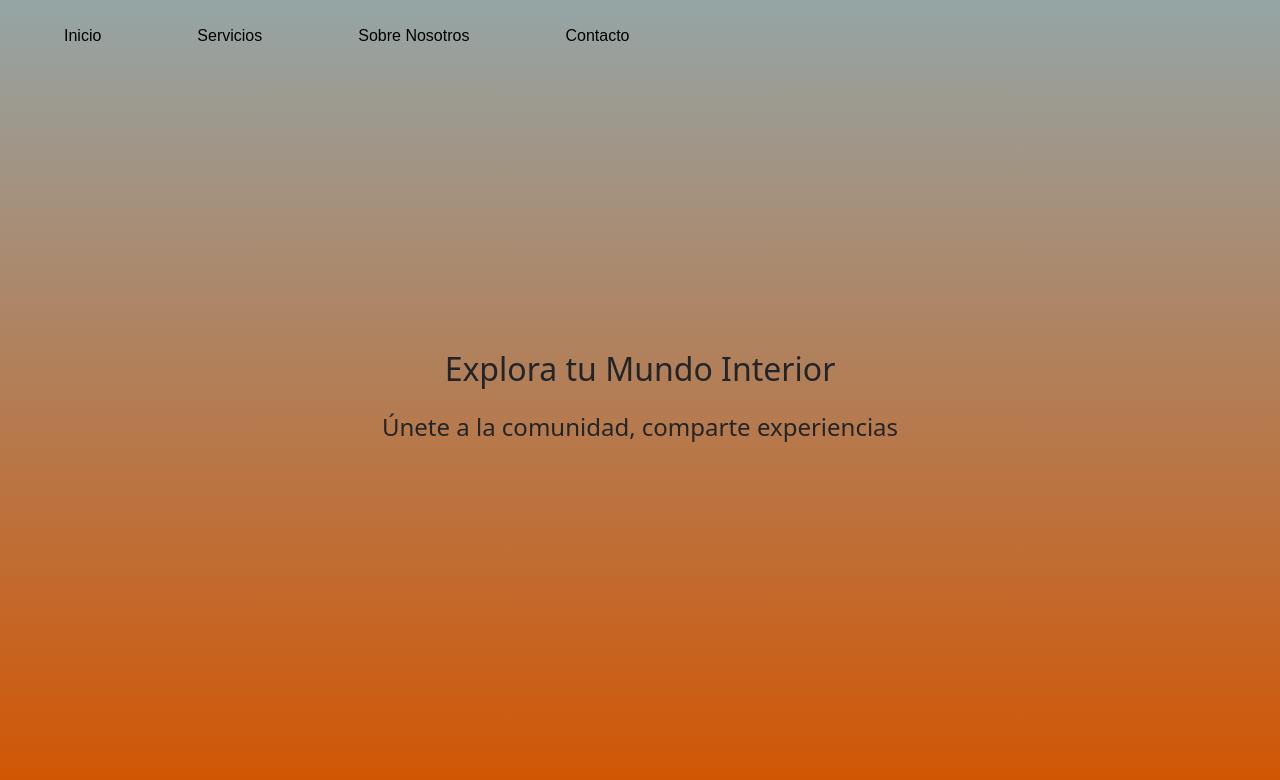
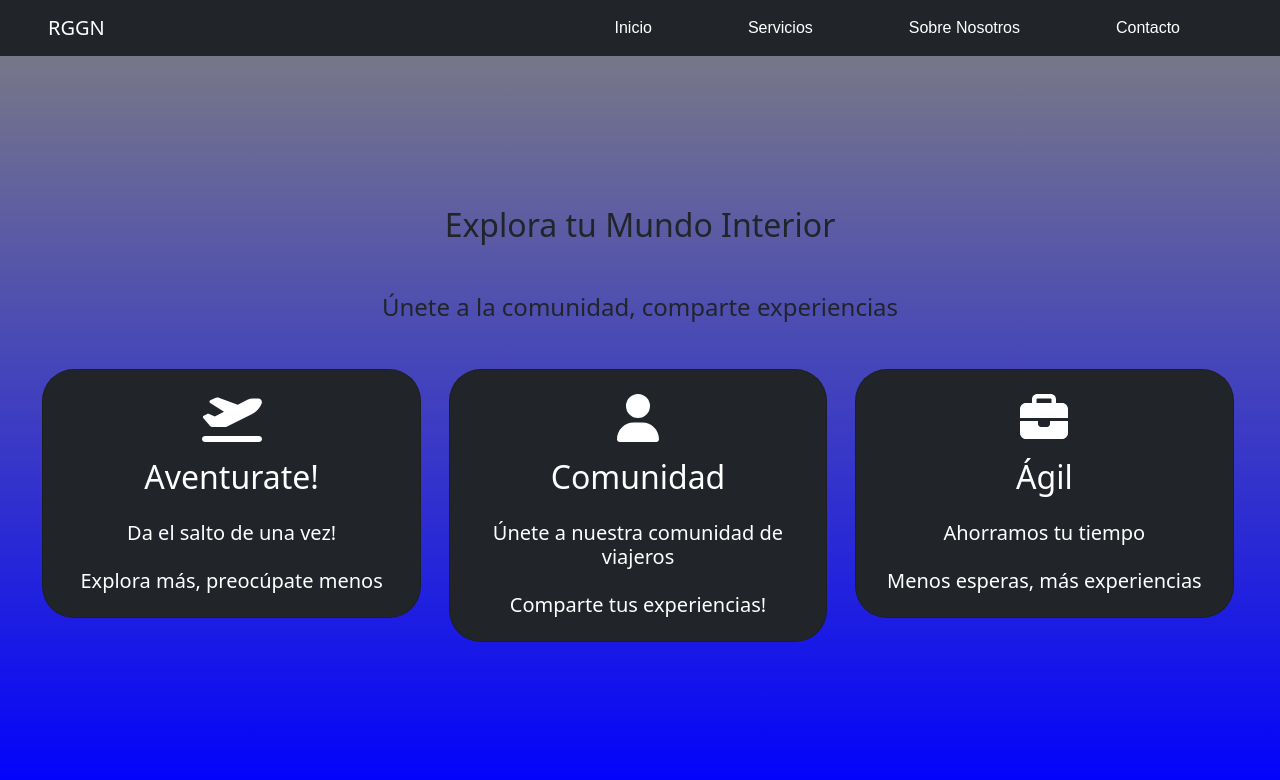
Before and after one commit to 4GeeksAcademy/rggn-final-project, a React app: page /services in a window 1280 px wide. Built offline with nearby package versions, Linux system fonts and the light colour scheme; no server answers; a web font is replaced by a local one.

Commit message:
navbar corregido y vista services

```diff
--- a/package.json
+++ b/package.json
@@ -73,6 +73,11 @@
 		]
 	},
 	"dependencies": {
+		"@fortawesome/fontawesome-svg-core": "^6.5.1",
+		"@fortawesome/free-brands-svg-icons": "^6.5.1",
+		"@fortawesome/free-regular-svg-icons": "^6.5.1",
+		"@fortawesome/free-solid-svg-icons": "^6.5.1",
+		"@fortawesome/react-fontawesome": "^0.2.0",
 		"bootstrap": "^5.3.2",
 		"prop-types": "^15.6.1",
 		"react": "^16.8.4",
--- a/src/front/js/component/navbar.js
+++ b/src/front/js/component/navbar.js
@@ -1,23 +1,48 @@
 import React from "react";
 import { Link } from "react-router-dom";
 
+
+
 export const Navbar = () => {
+
 	return (
-		<nav className="navbar navbar-expand-lg fixed-top">
+		<nav className="navbar navbar-expand-lg navbar-dark fixed-top bg-dark">
 		<div className="container-fluid ps-5">
-				<div className="collapse navbar-collapse" id="navbarSupportedContent">
-					<ul className="navbar-nav me-auto mb-2 mb-lg-0 p-2">
+		  <Link className="navbar-brand" to="/">
+		  RGGN
+		  </Link>
+		  <button
+			className="navbar-toggler"
+			type="button"
+			data-bs-toggle="collapse"
+			data-bs-target="#navbarNav"
+			aria-controls="navbarNav"
+			aria-expanded="false"
+			aria-label="Toggle navigation"
+		  >
+			<span className="navbar-toggler-icon"></span>
+		  </button>
+		  <div className="collapse navbar-collapse" id="navbarNav">
+			<ul className="navbar-nav ms-auto mb-2 mb-lg-0">
 			  <li className="nav-item">
-							<Link className="nav-link active custom-margin" to="/">Inicio</Link>
+				<Link className="nav-link active custom-margin" to="/">
+				  Inicio
+				</Link>
 			  </li>
 			  <li className="nav-item">
-							<Link className="nav-link active custom-margin" to="/services">Servicios</Link>
+				<Link className="nav-link active custom-margin" to="/services">
+				  Servicios
+				</Link>
 			  </li>
 			  <li className="nav-item">
-							<Link className="nav-link active custom-margin" to="/about">Sobre Nosotros</Link>
+				<Link className="nav-link active custom-margin" to="/about">
+				  Sobre Nosotros
+				</Link>
 			  </li>
 			  <li className="nav-item">
-							<Link className="nav-link active custom-margin" to="/">Contacto</Link>
+				<Link className="nav-link active custom-margin" to="/">
+				  Contacto
+				</Link>
 			  </li>
 			</ul>
 		  </div>
@@ -25,3 +50,5 @@ export const Navbar = () => {
 	  </nav>
 	);
   };
+
+  export default Navbar
--- a/src/front/js/component/services.jsx
+++ b/src/front/js/component/services.jsx
@@ -1,22 +1,85 @@
-import React from 'react';
+import React, { useState } from 'react';
+import { FontAwesomeIcon } from '@fortawesome/react-fontawesome';
+import { faPlaneDeparture, faPlaneArrival, faUser, faUsers, faBriefcase, faBriefcaseClock } from '@fortawesome/free-solid-svg-icons';
 
 
 const estiloFondo = {
-    background: 'linear-gradient(to bottom, #95a5a6, #d35400)',
-    height: '150vh',
-    display: 'flex',
-    flexDirection: 'column',
-    alignItems: 'center',
-    justifyContent: 'center'
+  background: 'linear-gradient(to bottom, grey, blue)',
+  height: '100vh',
+  display: 'flex',
+  flexDirection: 'column',
+  alignItems: 'center',
+  justifyContent: 'center'
 }
 
 export const Services = () => {
+  const [isHovered1, setIsHovered1] = useState(false);
+  const [isHovered2, setIsHovered2] = useState(false);
+  const [isHovered3, setIsHovered3] = useState(false);
+
   return (
-    <div style={estiloFondo} className="d-flex flex-column align-items-center justify-content-center vh-100">
-      <h2 className='mb-4'>Explora tu Mundo Interior</h2>
-      <h4>Únete a la comunidad, comparte experiencias</h4>
+    <div style={estiloFondo} className="d-flex flex-column align-items-center justify-content-center">
+    <h2 className='my-5'>Explora tu Mundo Interior</h2>
+    <h4 className='mb-5'>Únete a la comunidad, comparte experiencias</h4>
+
+    <div className="row">
+      <div className="col-md-4 pe-3">
+        <div
+          className="card bg-dark text-white rounded-5"
+          onMouseEnter={() => setIsHovered1(true)}
+          onMouseLeave={() => setIsHovered1(false)}
+        >
+          <div className="card-body d-flex flex-column align-items-center justify-content-center p-4">
+            {isHovered1 ? (
+              <FontAwesomeIcon icon={faPlaneArrival} style={{ color: "#fafafa", fontSize: "3rem" }} />
+            ) : (
+              <FontAwesomeIcon icon={faPlaneDeparture} style={{ color: "#ffffff", fontSize: "3rem" }} />
+            )}
+            <h2 className="card-text mt-3">Aventurate!</h2>
+            <h5 className="card-text text-center mt-3">Da el salto de una vez!<br></br><br></br>Explora más, preocúpate menos</h5>
+          </div>
+        </div>
+      </div>
+
+      <div className="col-md-4 pe-3">
+        <div
+          className="card bg-dark text-white rounded-5"
+          onMouseEnter={() => setIsHovered2(true)}
+          onMouseLeave={() => setIsHovered2(false)}
+        >
+          <div className="card-body d-flex flex-column align-items-center justify-content-center p-4">
+            {isHovered2 ? (
+              <FontAwesomeIcon icon={faUsers} style={{ color: "#fafafa", fontSize: "3rem" }} />
+            ) : (
+              <FontAwesomeIcon icon={faUser} style={{ color: "#ffffff", fontSize: "3rem" }} />
+            )}
+            <h2 className="card-text mt-3">Comunidad</h2>
+            <h5 className="card-text text-center mt-3">Únete a nuestra comunidad de viajeros<br></br><br></br>Comparte tus experiencias!</h5>
+          </div>
+        </div>
+      </div>
+
+      <div className="col-md-4 pe-3">
+        <div
+          className="card bg-dark text-white rounded-5"
+          onMouseEnter={() => setIsHovered3(true)}
+          onMouseLeave={() => setIsHovered3(false)}
+        >
+          <div className="card-body d-flex flex-column align-items-center justify-content-center p-4">
+            {isHovered3 ? (
+              <FontAwesomeIcon icon={faBriefcaseClock} style={{ color: "#fafafa", fontSize: "3rem" }} />
+            ) : (
+              <FontAwesomeIcon icon={faBriefcase} style={{ color: "#ffffff", fontSize: "3rem" }} />
+            )}
+            <h2 className="card-text mt-3">Ágil</h2>
+            <h5 className="card-text text-center mt-3">Ahorramos tu tiempo<br></br><br></br>Menos esperas, más experiencias</h5>
+          </div>
+        </div>
+      </div>
+
     </div>
-  );
+  </div>
+);
 }
 
 export default Services;
--- a/src/front/styles/index.css
+++ b/src/front/styles/index.css
@@ -1,14 +1,13 @@
 @import url('https://fonts.googleapis.com/css2?family=Unbounded:wght@500&display=swap');
-
 
 
 .navbar-nav .nav-link {
   margin-right: 80px;
-  font-family: 'Unbounded', sans-serif;
 }
 
 .nav-link{
   position: relative;
+  font-family: 'Unbounded', sans-serif;
 }
 
 .nav-link::after{
@@ -16,11 +15,12 @@
   transition: all 0.2s;
   height: 2px;
   width: 100%;
-  background-color: black;
+  background-color: rgb(255, 255, 255);
   position: absolute;
   bottom: 0;
   left: 0;
   content:'';
+
 }
 
 .nav-link:hover::after {
--- a/template.html
+++ b/template.html
@@ -3,7 +3,7 @@
     <head>
         <meta name="viewport" content="width=device-width, initial-scale=1.0">
         <meta charset="UTF-8">
-        <title>Hello Rigo with Vanilla.js</title>
+        <title>RGGN Aventuras</title>
         <link href="https://cdn.jsdelivr.net/npm/bootstrap@5.1.3/dist/css/bootstrap.min.css" rel="stylesheet" integrity="sha384-1BmE4kWBq78iYhFldvKuhfTAU6auU8tT94WrHftjDbrCEXSU1oBoqyl2QvZ6jIW3" crossorigin="anonymous">
         <!-- FontAwesome v6.1.2 -->
         <link rel="stylesheet" href="https://cdnjs.cloudflare.com/ajax/libs/font-awesome/6.1.2/css/all.min.css">
@@ -11,7 +11,7 @@
     </head>
     <body class="h-100">
         <div id="app" class="h-100"></div>
-
+        <script src="https://kit.fontawesome.com/fd38ac99b2.js" crossorigin="anonymous"></script>
         <script src="https://cdn.jsdelivr.net/npm/@popperjs/core@2.10.2/dist/umd/popper.min.js" integrity="sha384-7+zCNj/IqJ95wo16oMtfsKbZ9ccEh31eOz1HGyDuCQ6wgnyJNSYdrPa03rtR1zdB" crossorigin="anonymous"></script>
         <script src="https://cdn.jsdelivr.net/npm/bootstrap@5.1.3/dist/js/bootstrap.min.js" integrity="sha384-QJHtvGhmr9XOIpI6YVutG+2QOK9T+ZnN4kzFN1RtK3zEFEIsxhlmWl5/YESvpZ13" crossorigin="anonymous"></script>
 
```
Also changed, not shown: Rggn.ico (added), dist/index.html, src/front/img/logotipo.png, 1 other file. Lines whose indentation alone changed are shown as unchanged.
